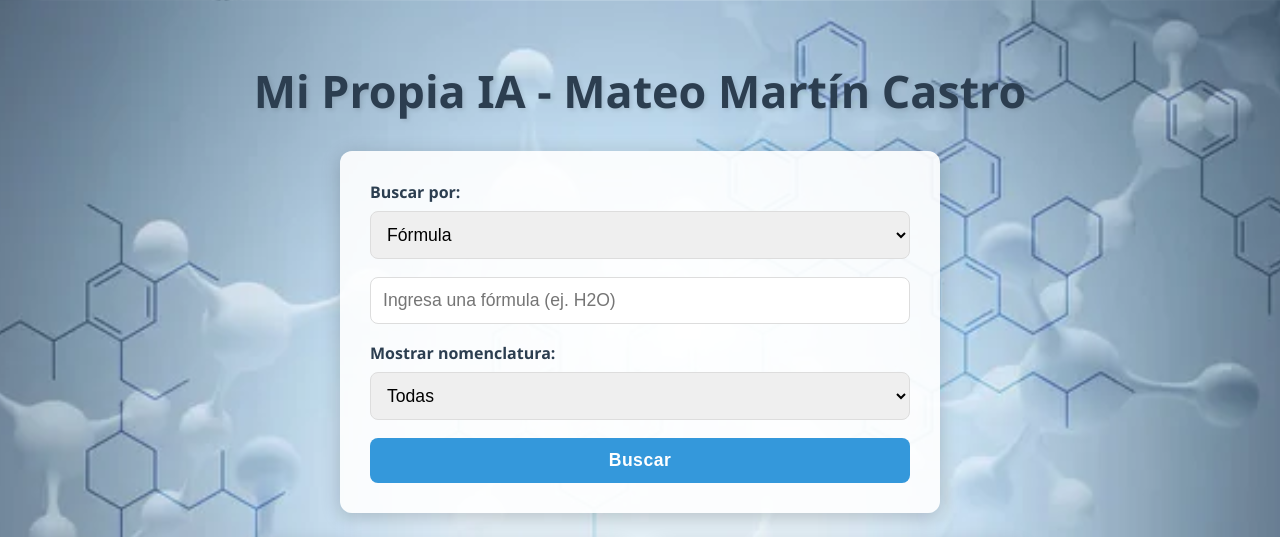
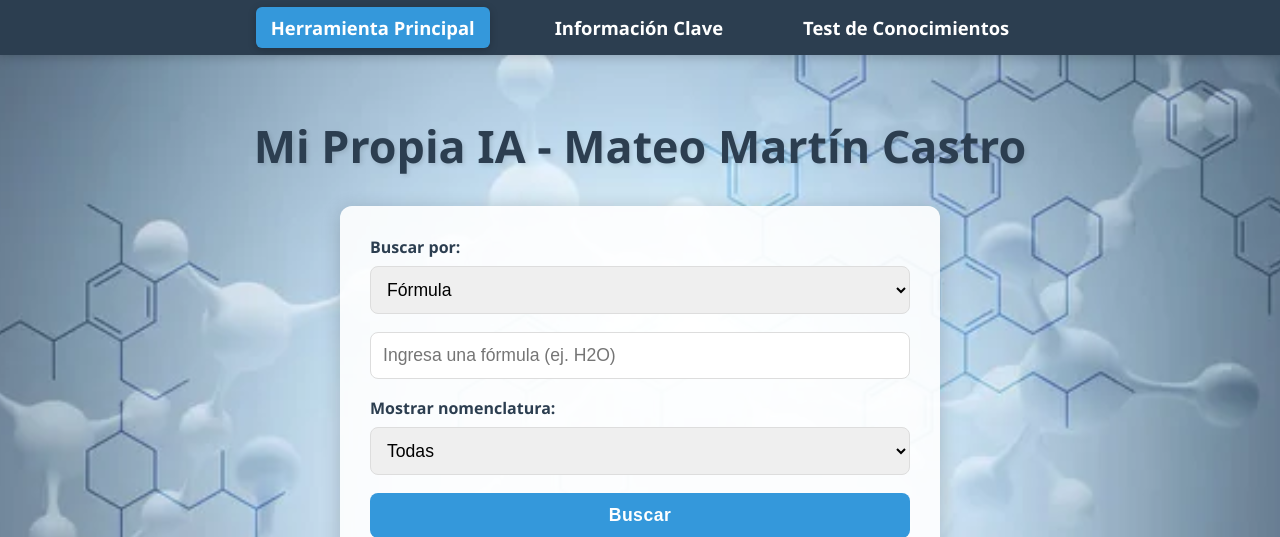
Before and after one commit to mmartinmmc/Proyecto-Personal, a Flask app: page / in a window 1280 px wide. Shown: the top 537 px of the page. Run offline with Flask 3, Linux system fonts and the light colour scheme.

Commit message:
Update index.html

```diff
--- a/templates/index.html
+++ b/templates/index.html
@@ -19,9 +19,28 @@
                 campoNomenclatura.style.display = "block";
             }
         }
+
+        // Script para resaltar el enlace activo del menú
+        document.addEventListener('DOMContentLoaded', function() {
+            const currentPath = window.location.pathname;
+            const navLinks = document.querySelectorAll('.navbar-item a');
+            navLinks.forEach(link => {
+                if (link.getAttribute('href') === currentPath) {
+                    link.classList.add('active');
+                }
+            });
+        });
     </script>
 </head>
 <body>
+    <nav class="navbar">
+        <div class="navbar-container">
+            <div class="navbar-item"><a href="/" class="active">Herramienta Principal</a></div>
+            <div class="navbar-item"><a href="/informacion">Información Clave</a></div>
+            <div class="navbar-item"><a href="/test">Test de Conocimientos</a></div>
+        </div>
+    </nav>
+
     <div class="container-main">
         <h1>Mi Propia IA - Mateo Martín Castro</h1>
 
```
